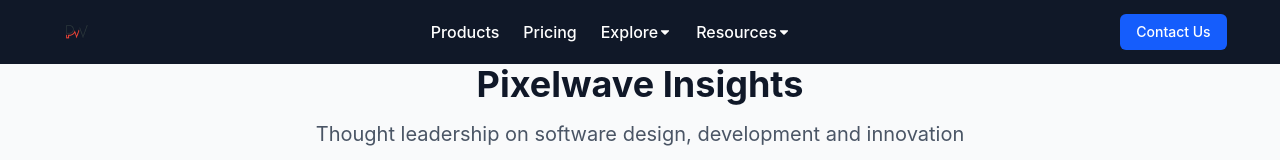
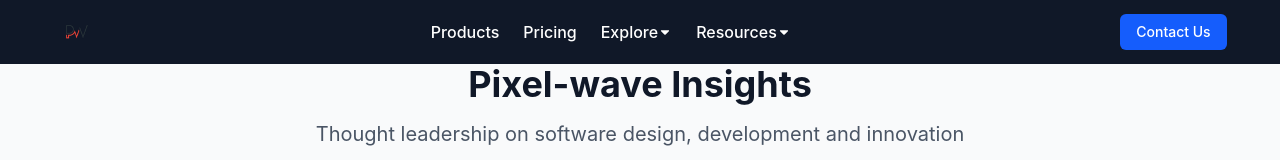
Before and after one commit to JOYCEmwangi8880/pixelwave-system, a React (Vite) app: page /blogs in a window 1280 px wide. Shown: the top 160 px of the page. Built offline with nearby package versions, Linux system fonts and the light colour scheme.

Commit message:
feature: updates

```diff
--- a/src/Pages/Blogs.jsx
+++ b/src/Pages/Blogs.jsx
@@ -38,7 +38,7 @@
     <div className="bg-gray-50 min-h-screen">
       <div className="max-w-7xl mx-auto px-4 py-16 sm:px-6 lg:px-8">
         <div className="text-center">
-          <h1 className="text-4xl font-bold text-gray-900">Pixelwave Insights</h1>
+          <h1 className="text-4xl font-bold text-gray-900">Pixel-wave Insights</h1>
           <p className="mt-4 text-xl text-gray-600">Thought leadership on software design, development and innovation</p>
         </div>
 
```
